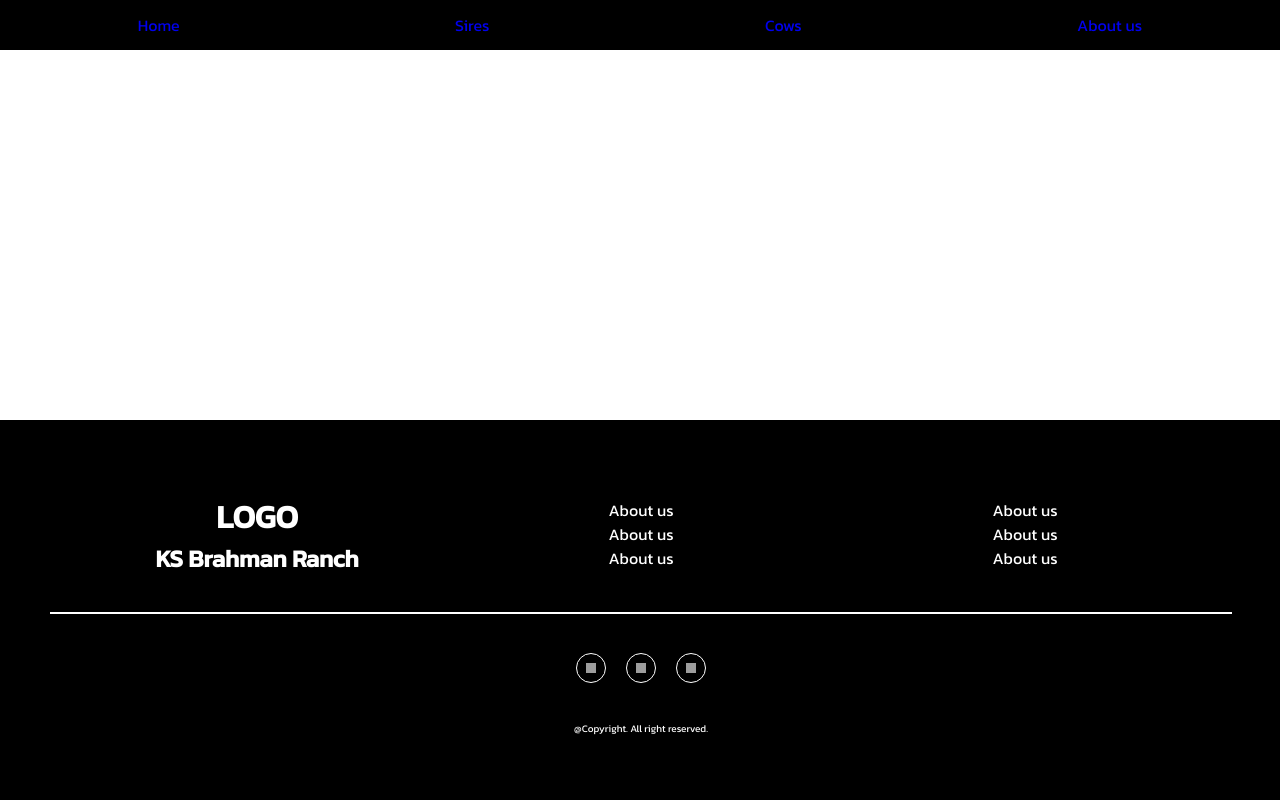
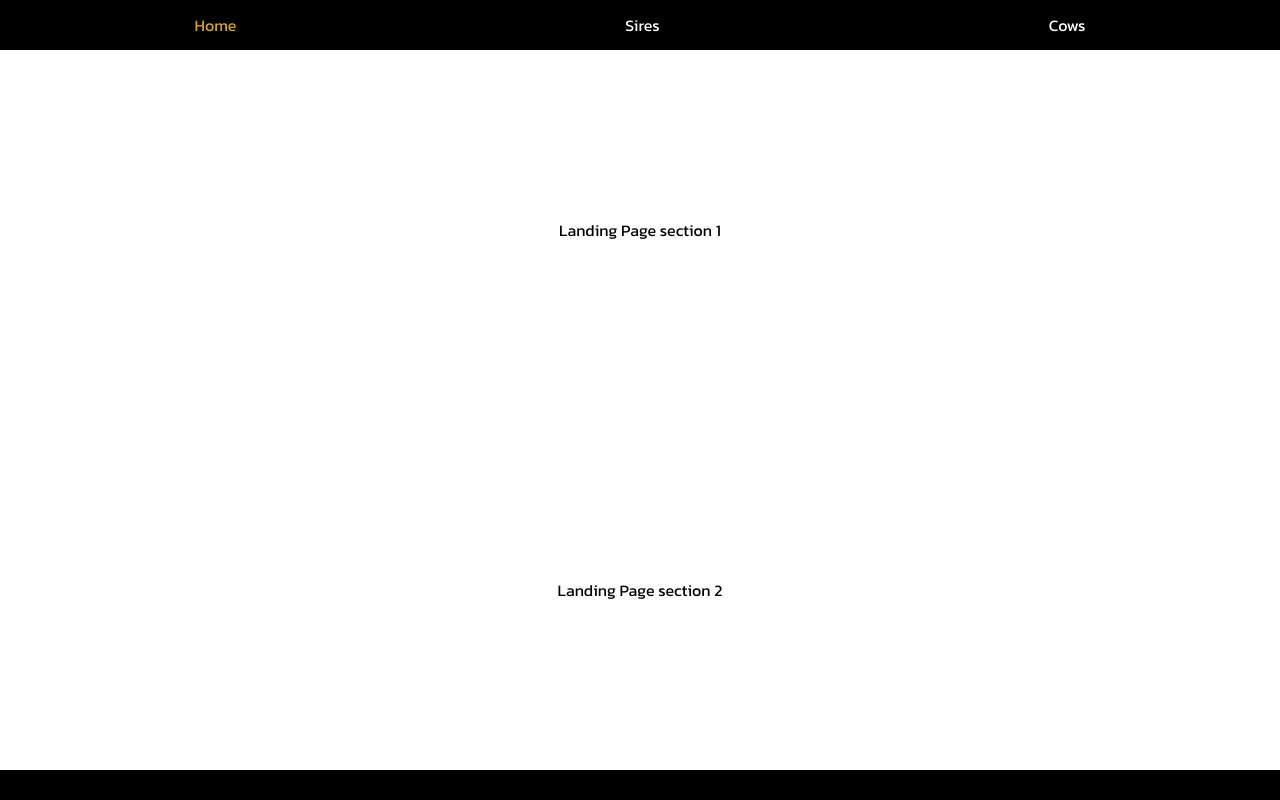
Before and after one commit to kanpizza1150/ks-brahman-ranch, a React (Create React App) app: page /home in a window 1280 px wide. Shown: the top 800 px of the page. Built offline with nearby package versions, Linux system fonts and the light colour scheme; grey boxes are pictures that could not be loaded.

Commit message:
add router

```diff
--- a/src/App.js
+++ b/src/App.js
@@ -13,14 +13,13 @@ const App = () => {
     const _getRoutes = () => {
         return (
             <>
-                <Route exact path='/' component={LandingPage} />
-                <Route path='/cows' component={CattlePage} />
-                <Route path='/sires' component={CattlePage} />
+                <Route exact path='/home' component={LandingPage} />
+                <Route path='/cattle/:cattleType' component={CattlePage} />
             </>)
     }
     return (
         <>
-            <Helmet title="Home" />
+            <Helmet />
             <GlobalStyle />
             <MainWrapper>
                 <Router>
--- a/src/component/Footer/index.js
+++ b/src/component/Footer/index.js
@@ -1,28 +1,27 @@
 import React from 'react'
-import { FooterWrapper, ContentWrapper, ContentContainer, Edge, Copyright,MediaWrapper, MediaLink } from './styled'
+import { FooterWrapper, ContentWrapper, ContentContainer, Edge, Copyright, MediaWrapper, MediaLink } from './styled'
 
 export default function index() {
     const _getSocialMedias = () => {
-        const iconUrl ='https://i0.wp.com/rockroadcreative.com/wp-content/uploads/2020/02/white-facebook-icon-png-facebook-logo-facebook-facebook-fortnite-logo-transparent-white-11562907815wcbclgonet.png?ssl=1'
+        const iconUrl = 'https://i0.wp.com/rockroadcreative.com/wp-content/uploads/2020/02/white-facebook-icon-png-facebook-logo-facebook-facebook-fortnite-logo-transparent-white-11562907815wcbclgonet.png?ssl=1'
         const accounts = [{ key: 'facebook', icon: '', link: 'www.facebook.com' }, { key: 'youtube', icon: '', link: 'www.youtube.com' }, { key: 'gmail', icon: '', link: 'www.gmail.com' },]
-        const items = accounts.map(acc =><MediaLink key={acc.key} ><img src={iconUrl} alt={acc.key} className='icon'/></MediaLink>)
+
+        const items = accounts.map(acc => <MediaLink target="_blank" href={acc.link} key={acc.key} ><img src={iconUrl} alt={acc.key} className='icon' /></MediaLink>)
         return <MediaWrapper>{items}</MediaWrapper>
     }
     const _getContent = () => {
         return <ContentWrapper>
-            <ContentContainer>
+            <ContentContainer width='40vw'>
                 <h1>LOGO</h1>
                 <h2>KS Brahman Ranch</h2>
             </ContentContainer>
             <ContentContainer>
-                <span>About us</span>
-                <span>About us</span>
-                <span>About us</span>
+                <span>Sires</span>
+                <span>Cow</span>
             </ContentContainer>
             <ContentContainer>
-                <span>About us</span>
-                <span>About us</span>
-                <span>About us</span>
+                <span>Contract us</span>
+                <span>Location</span>
             </ContentContainer>
         </ContentWrapper>
     }
--- a/src/component/Footer/styled.js
+++ b/src/component/Footer/styled.js
@@ -7,7 +7,8 @@ export const FooterWrapper = styled.div`
     ${setFlex('space-around')};
     flex-direction:column;
     flex-wrap:wrap;
-    height:35vh;
+    min-height:35vh;
+    height:100%;
 `
 
 export const ContentWrapper = styled.div`
@@ -20,7 +21,11 @@ export const ContentWrapper = styled.div`
 export const ContentContainer = styled.div`
  ${setFlex()};
  flex-direction:column;
- width: 30vw;
+ width: ${props => props.width || `20vw`};
+ .title{
+    align-self:flex-start;
+ }
+
 `
 export const MediaWrapper = styled.div`
  ${setFlex()};
@@ -39,7 +44,7 @@ export const Edge = styled.div`
 export const Copyright = styled.div`
     font-size:1rem;
 `
-export const MediaLink = styled.button`
+export const MediaLink = styled.a`
     border:1px solid ${setColor.white};
     border-radius:50%;
     margin:1rem;
--- a/src/component/Helmet/index.js
+++ b/src/component/Helmet/index.js
@@ -1,9 +1,9 @@
 import React from 'react'
-import { Helmet as ReactHelmet } from "react-helmet";
+import { Helmet as ReactHelmet } from "react-helmet"
 export default function Helmet({ title }) {
     return (
         <ReactHelmet>
-            <title>{title} | KS Brahman Ranch</title>
+            <title>{title ? `${title} | ` : ''}KS Brahman Ranch</title>
         </ReactHelmet>
     )
 }
--- a/src/component/NavigatorBar/index.js
+++ b/src/component/NavigatorBar/index.js
@@ -1,13 +1,12 @@
 import React from 'react'
 import { NavWrapper } from './styled'
-import { Link } from 'react-router-dom'
+import { NavLink } from 'react-router-dom'
 const NavigatorBar = () => {
     return (
         <NavWrapper>
-            <Link className='menu' to="/">Home</Link>
-            <Link className='menu' to="/sires">Sires</Link>
-            <Link className='menu' to="/cows">Cows</Link>
-            <Link className='menu' to="/about-us">About us</Link>
+            <NavLink className='menu' activeClassName='menu active' to="/home">Home</NavLink>
+            <NavLink className='menu' activeClassName='menu active' to="/cattle/sires">Sires</NavLink>
+            <NavLink className='menu' activeClassName='menu active' to="/cattle/cows">Cows</NavLink>
         </NavWrapper>
     )
 }
--- a/src/component/NavigatorBar/styled.js
+++ b/src/component/NavigatorBar/styled.js
@@ -9,5 +9,9 @@ export const NavWrapper = styled.div`
     .menu{
         cursor:pointer;
         margin:auto;
+        color:white;
+        &.active{
+            color:goldenrod;
+        }
     }
 `
--- a/src/container/CattlePage/index.js
+++ b/src/container/CattlePage/index.js
@@ -1,9 +1,12 @@
 import React from 'react'
+import Helmet from "../../component/Helmet"
 
-const CattlePage = () => {
+const CattlePage = ({ match }) => {
+    const activePage = match.params?.cattleType.charAt(0).toUpperCase() + match.params?.cattleType.slice(1)
     return (
         <div>
-            CattlePage
+            <Helmet title={activePage} />
+            {activePage}
         </div>
     )
 }
--- a/src/container/LandingPage/index.js
+++ b/src/container/LandingPage/index.js
@@ -1,16 +1,14 @@
 import React from 'react'
 import { Section } from './styled'
+import Helmet from "../../component/Helmet"
+
 const LandingPage = () => {
     return (
+
         <div>
-            <Section>
-                LandingPage1
-        </Section>
-            <Section>
-                LandingPage2
-        </Section>
-
-
+            <Helmet title="Home" />
+            <Section>Landing Page section 1</Section>
+            <Section>Landing Page section 2</Section>
         </div>
     )
 }
--- a/src/globalStyle.js
+++ b/src/globalStyle.js
@@ -16,7 +16,6 @@ export const MainWrapper = styled.div`
     ${setFlex('space-between', '')}
     flex-direction: column;
     min-height: 100vh;
-
 `
 
 export const BodyWrapper = styled.div`
@@ -34,10 +33,8 @@ export const GlobalStyle = createGlobalStyle`
         text-decoration: none;
         list-style: none;
     }
-
     html {
         font-size: 62.5%;
-
     }
     body {
         margin:0;
```
